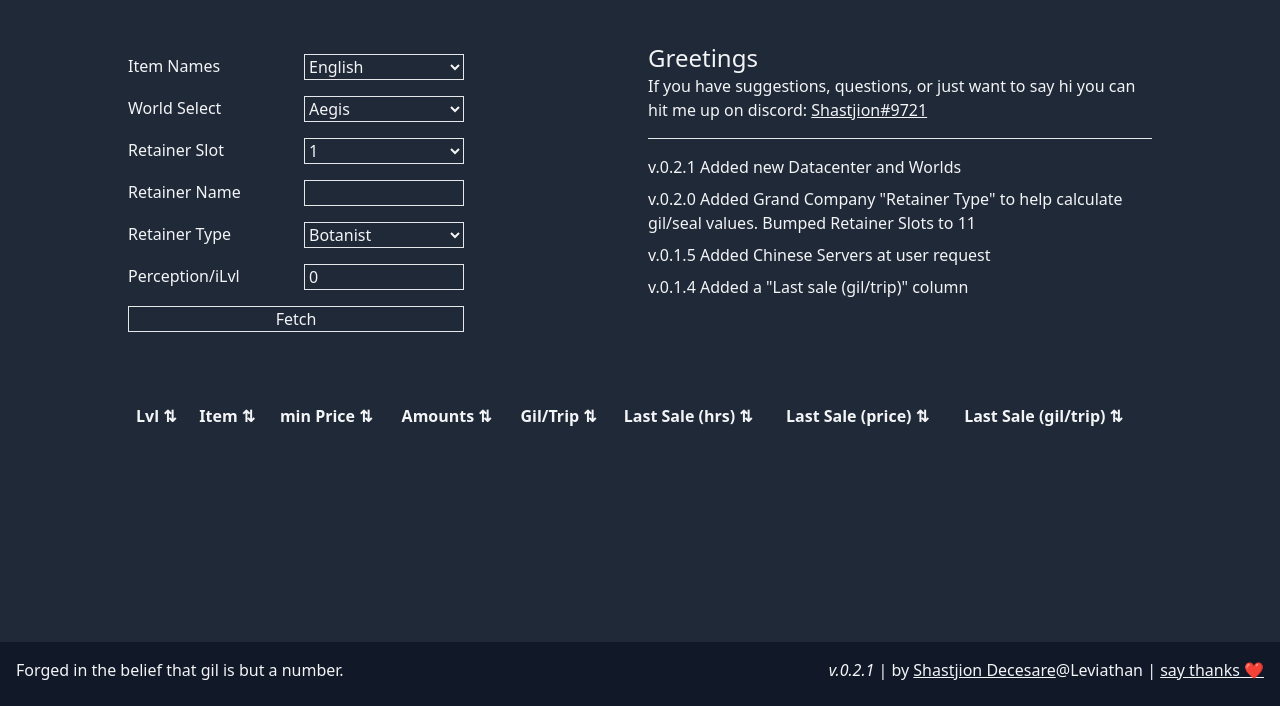
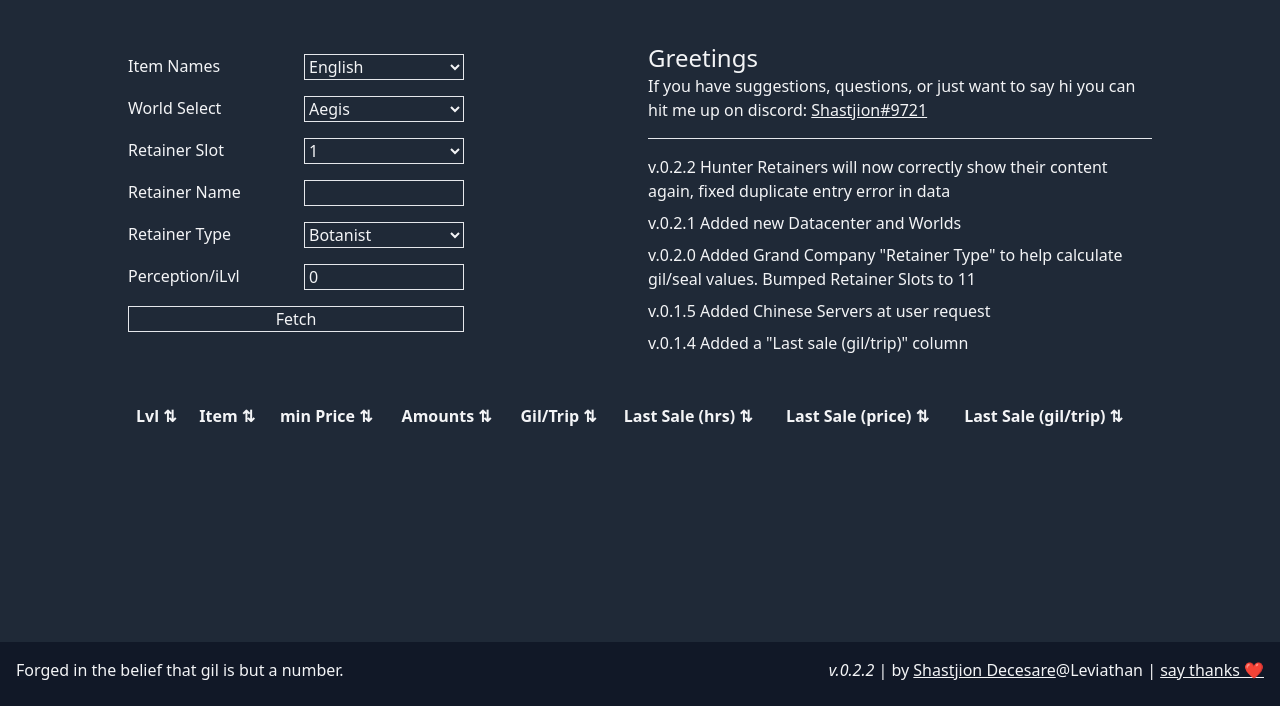
Before and after one commit to EduardMattner/ffxiv-fetch.me, a website: page dist/index.html in a window 1280 px wide. Shown: the part 94-800 px from the top of the page. Drawn offline with Linux system fonts and the light colour scheme.

Commit message:
version bump

```diff
--- a/dist/index.html
+++ b/dist/index.html
@@ -225,6 +225,7 @@
 			<section class="accordion-content hidden md:block">
 				<p>If you have suggestions, questions, or just want to say hi you can hit me up on discord: <a target="_blank" rel="noopener" href="https://discordapp.com/users/Shastjion#9721">Shastjion#9721</a></p>
 				<hr class="my-4">
+				<p>v.0.2.2 Hunter Retainers will now correctly show their content again, fixed duplicate entry error in data</p>
 				<p>v.0.2.1 Added new Datacenter and Worlds</p>
 				<p>v.0.2.0 Added Grand Company "Retainer Type" to help calculate gil/seal values. Bumped Retainer Slots to 11</p>
 				<p>v.0.1.5 Added Chinese Servers at user request</p>
@@ -251,7 +252,7 @@
 
 	<footer class="w-full text-center fixed bottom-0 mt-12 p-4 bg-gray-900 flex flex-col md:flex-row justify-between gap-4">
 		<p>Forged in the belief that gil is but a number.</p>
-		<p><em>v.0.2.1</em> | by <a href="https://na.finalfantasyxiv.com/lodestone/character/10494588/">Shastjion Decesare</a>@Leviathan | <a target="_blank" rel="noopener" href="https://ko-fi.com/shast">say thanks ❤️</a></p>
+		<p><em>v.0.2.2</em> | by <a href="https://na.finalfantasyxiv.com/lodestone/character/10494588/">Shastjion Decesare</a>@Leviathan | <a target="_blank" rel="noopener" href="https://ko-fi.com/shast">say thanks ❤️</a></p>
 	</footer>
 
   <script src="data.js"></script>
```
